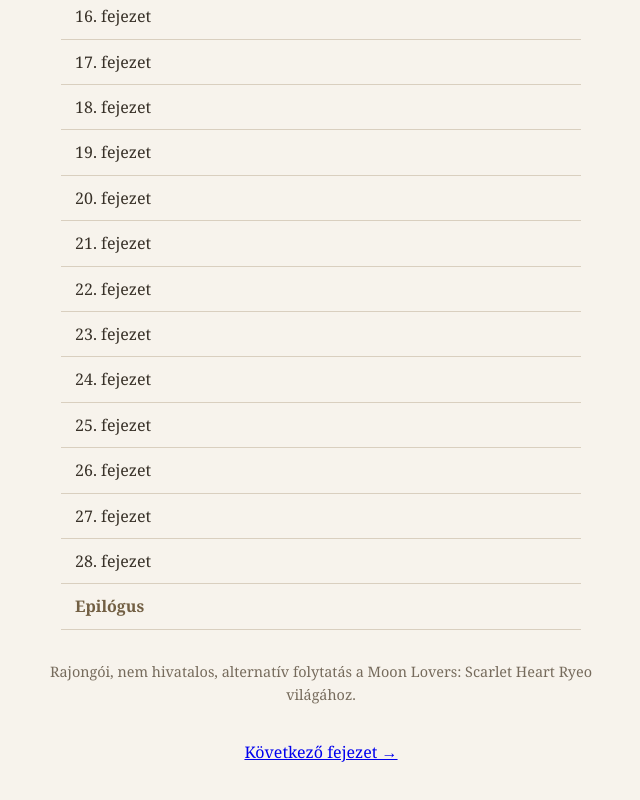
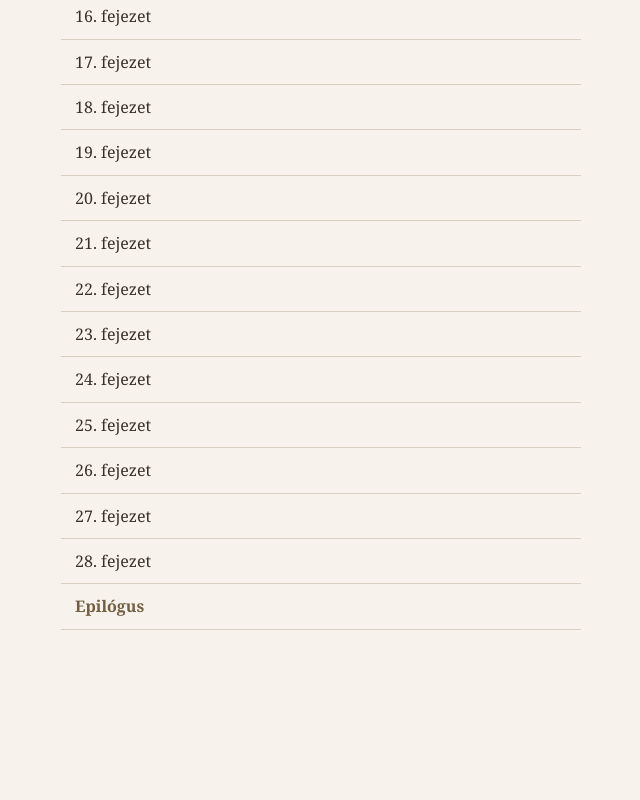
Before and after one commit to Eva-ahjumma/a-mult-ami-osszekot, a plain HTML site: page index.html in a window 1280 px wide. Shown: the part 1395-2195 px from the top of the page, without its empty margins (319-959 px from the left). After the commit the page ends 2089 px from the top, so only its background shows below. Drawn offline with Linux system fonts and the light colour scheme.

Commit message:
Update index.html

```diff
--- a/index.html
+++ b/index.html
@@ -130,10 +130,7 @@
       <li><a class="epilogue" href="epilogus.html">Epilógus</a></li>
     </ol>
 
-    <p class="note">Rajongói, nem hivatalos, alternatív folytatás a Moon Lovers: Scarlet Heart Ryeo világához.</p>
-  <p style="text-align:center; text-indent:0; margin-top:2em;">
-<a href="01-fejezet.html">Következő fejezet →</a>
-</p>
+
   </main>
 </body>
 </html>
```
